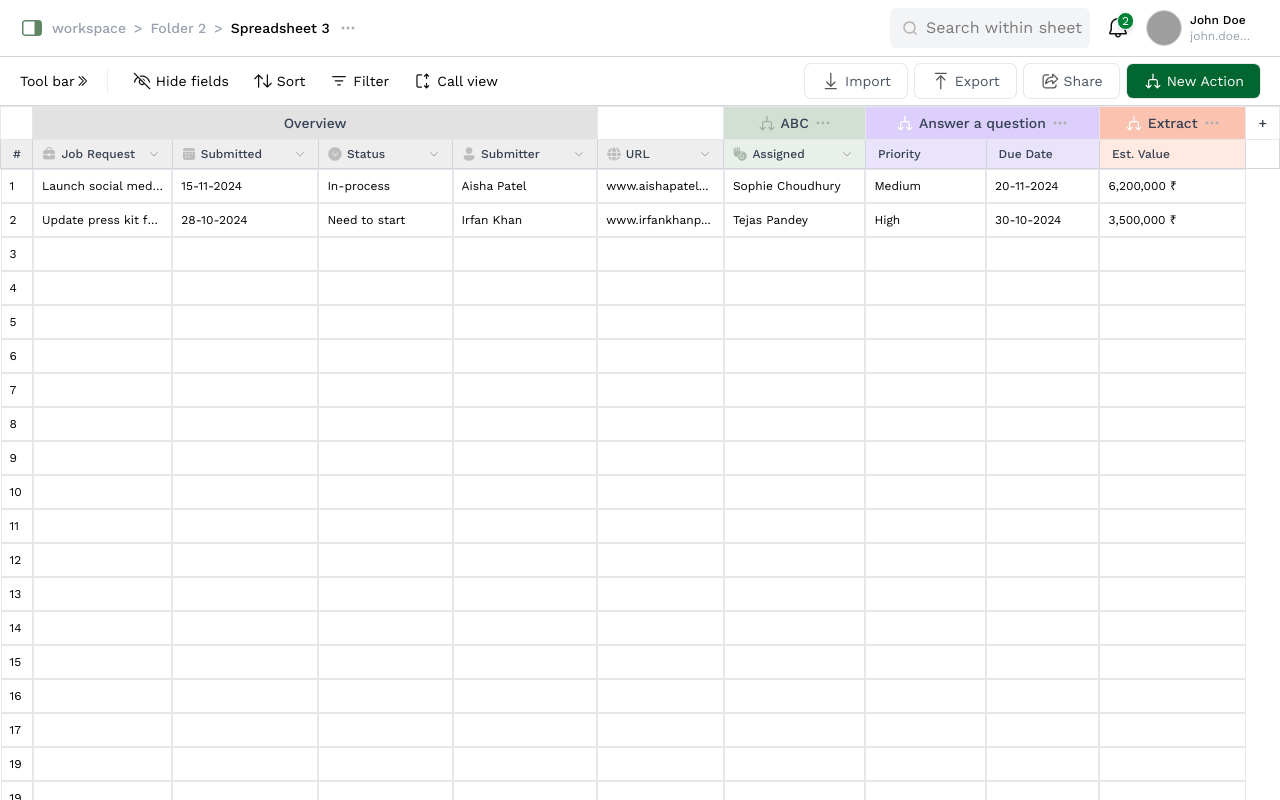
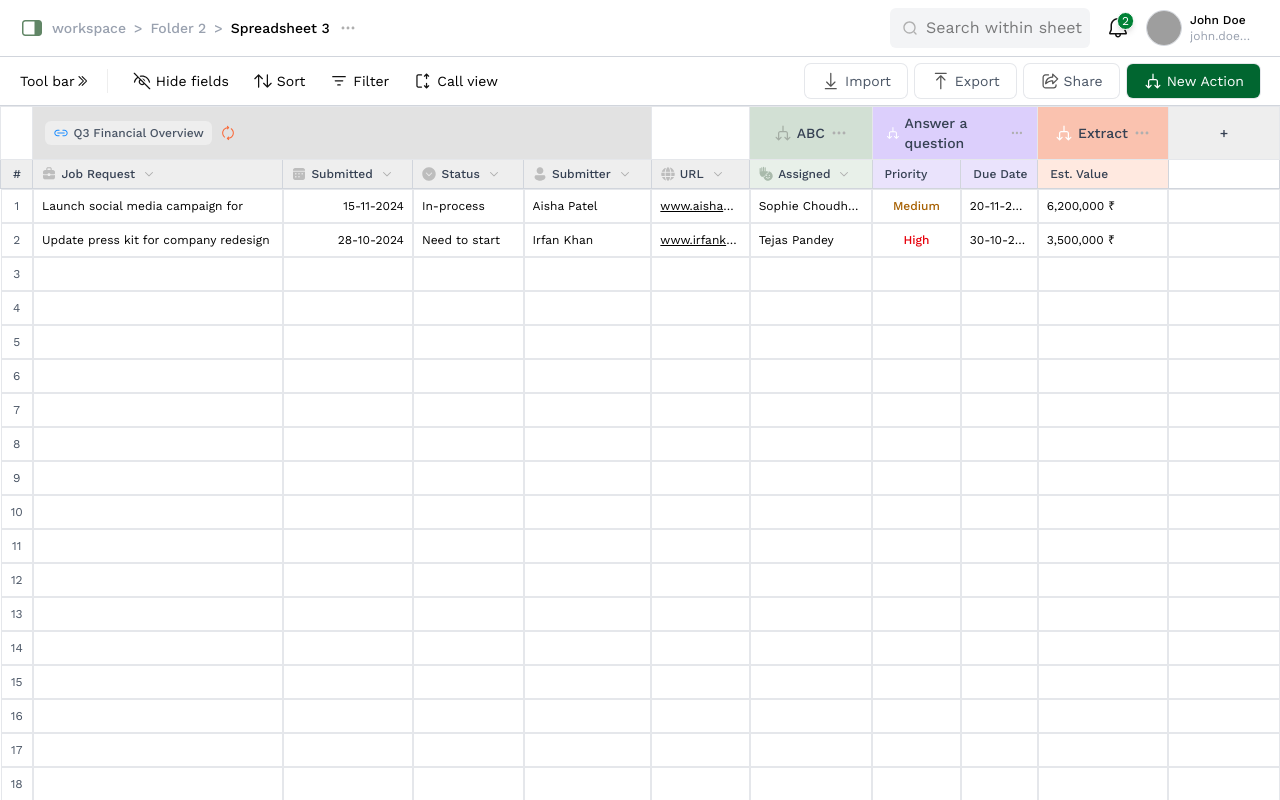
Before and after one commit to Shubham-567/Spreadsheet-Clone, a React (Vite) app: page / in a window 1280 px wide. Shown: the top 800 px of the page. Built offline with nearby package versions, Linux system fonts and the light colour scheme; grey boxes are pictures that could not be loaded.

Commit message:
Added proper styles for spreadsheet table

```diff
--- a/src/components/Spreadsheet.tsx
+++ b/src/components/Spreadsheet.tsx
@@ -1,9 +1,20 @@
 import { useState } from "react";
-import { columnGroup, columns, initialData } from "../constants/data";
+import {
+  columnGroup,
+  columns,
+  initialData,
+  priorityStyles,
+} from "../constants/data";
 import Dropdown from "./icons/Dropdown";
 
 function Spreadsheet() {
   const [data, setData] = useState(initialData);
+  const dateColIndex = 2;
+  const urlColIndex = 5;
+  const priorityColIndex = 7;
+
+  const isPriority = (cell: string) =>
+    cell === "Low" || cell === "Medium" || cell === "High";
 
   const handleCellChange = (
     rowIndex: number,
@@ -21,7 +32,7 @@ function Spreadsheet() {
 
   return (
     <div className='overflow-x-auto'>
-      <table>
+      <table className='min-w-full'>
         <thead>
           {/* column group */}
           <tr>
@@ -30,11 +41,20 @@ function Spreadsheet() {
                 <th
                   key={i}
                   colSpan={colSpan}
-                  className={`column-group ${bgColor ? bgColor : ""}`}>
-                  {}
-                  <span>
-                    {prefix} {label} {suffix}
-                  </span>
+                  className={`column-group ${bgColor || ""}`}>
+                  {i === 1 ? (
+                    <div className='inline-flex gap-2 items-center text-gray-600 text-xs'>
+                      <span className='bg-[#EEEEEE] inline-flex items-center gap-1 px-2 py-1 rounded-md'>
+                        {prefix}
+                        {label}
+                      </span>
+                      <span>{suffix}</span>
+                    </div>
+                  ) : (
+                    <span>
+                      {prefix} {label} {suffix}
+                    </span>
+                  )}
                 </th>
               )
             )}
@@ -43,12 +63,14 @@ function Spreadsheet() {
           {/* columns */}
           <tr>
             {columns.map(({ label, icon, bgColor, dropdown }, i) => (
-              <th key={i} className={`column ${bgColor ? bgColor : ""}`}>
+              <th
+                key={i}
+                className={`column ${bgColor || ""} ${
+                  i === 1 ? "min-w-[250px]" : ""
+                } ${i === columns.length - 1 ? "min-w-[100px]" : ""}`}>
                 <span>
-                  <span>
-                    <span className='opacity-60'>{icon}</span>
-                    {label}
-                  </span>
+                  <span className='opacity-60'>{icon}</span>
+                  {label}
                   {dropdown && (
                     <span>
                       <Dropdown />
@@ -60,16 +82,25 @@ function Spreadsheet() {
           </tr>
         </thead>
 
+        {/* Editable cells */}
         <tbody>
           {data.map((row, rowIndex) => (
             <tr key={rowIndex}>
               {row.map((cell, colIndex) => (
                 <td key={colIndex}>
                   {colIndex === 0 ? (
-                    <span className='row-cell'>{cell}</span>
+                    <span className='row-index-cell'>{cell}</span>
                   ) : (
                     <input
-                      className='input-column'
+                      className={`input-column ${
+                        colIndex === urlColIndex && "underline"
+                      } ${colIndex === dateColIndex && "text-end"} ${
+                        colIndex === priorityColIndex &&
+                        isPriority(cell.toString())
+                          ? priorityStyles[cell as keyof typeof priorityStyles]
+                          : ""
+                      }`}
+                      id={`row-${rowIndex + 1}-col-${colIndex}`}
                       value={cell}
                       onChange={(e) =>
                         handleCellChange(rowIndex, colIndex, e.target.value)
--- /dev/null
+++ b/src/components/icons/ArrowSync.tsx
@@ -0,0 +1,17 @@
+function ArrowSync() {
+  return (
+    <svg
+      width='16'
+      height='16'
+      viewBox='0 0 16 16'
+      fill='none'
+      xmlns='http://www.w3.org/2000/svg'>
+      <path
+        d='M10.8337 3.45341C10.6663 3.67298 10.7085 3.98673 10.9281 4.15419C12.1203 5.06343 12.8333 6.47214 12.8333 8C12.8333 10.4907 10.9494 12.5413 8.52888 12.8047L8.97978 12.3536C9.17505 12.1583 9.17505 11.8417 8.97978 11.6464C8.80227 11.4689 8.5245 11.4528 8.32876 11.598L8.27268 11.6464L6.93934 12.9798C6.76183 13.1573 6.7457 13.4351 6.89093 13.6308L6.93934 13.6869L8.27268 15.0202C8.46794 15.2155 8.78452 15.2155 8.97978 15.0202C9.1573 14.8427 9.17343 14.5649 9.0282 14.3692L8.97978 14.3131L8.47963 13.8139C11.4769 13.57 13.8333 11.0602 13.8333 8C13.8333 6.15685 12.9721 4.45548 11.5345 3.35905C11.3149 3.19159 11.0012 3.23384 10.8337 3.45341ZM7.02022 0.979782C6.82496 1.17504 6.82496 1.49163 7.02022 1.68689L7.51972 2.18616C4.52273 2.4304 2.16667 4.94006 2.16667 8C2.16667 9.76297 2.95418 11.3983 4.28721 12.4994C4.50011 12.6753 4.81527 12.6452 4.99113 12.4323C5.16699 12.2194 5.13697 11.9043 4.92407 11.7284C3.81863 10.8153 3.16667 9.46147 3.16667 8C3.16667 5.50958 5.05022 3.45908 7.47047 3.19535L7.02022 3.64645C6.82496 3.84171 6.82496 4.15829 7.02022 4.35356C7.21549 4.54882 7.53207 4.54882 7.72733 4.35356L9.06066 3.02022C9.25593 2.82496 9.25593 2.50838 9.06066 2.31312L7.72733 0.979782C7.53207 0.78452 7.21549 0.78452 7.02022 0.979782Z'
+        fill='#FA6736'
+      />
+    </svg>
+  );
+}
+
+export default ArrowSync;
--- /dev/null
+++ b/src/components/icons/Link.tsx
@@ -0,0 +1,17 @@
+function Link() {
+  return (
+    <svg
+      width='16'
+      height='16'
+      viewBox='0 0 16 16'
+      fill='none'
+      xmlns='http://www.w3.org/2000/svg'>
+      <path
+        d='M6.16667 4.66666C6.44281 4.66666 6.66667 4.89052 6.66667 5.16666C6.66667 5.4177 6.48166 5.62553 6.24055 5.66124L6.16667 5.66666H4.66667C3.378 5.66666 2.33333 6.71133 2.33333 8C2.33333 9.24264 3.30471 10.2584 4.52956 10.3294L4.66667 10.3333H6.16667C6.44281 10.3333 6.66667 10.5572 6.66667 10.8333C6.66667 11.0844 6.48166 11.2922 6.24055 11.3279L6.16667 11.3333H4.66667C2.82572 11.3333 1.33333 9.84095 1.33333 8C1.33333 6.21483 2.73664 4.75743 4.5003 4.67074L4.66667 4.66666H6.16667ZM11.3333 4.66666C13.1743 4.66666 14.6667 6.15905 14.6667 8C14.6667 9.78516 13.2634 11.2426 11.4997 11.3293L11.3333 11.3333H9.83333C9.55719 11.3333 9.33333 11.1095 9.33333 10.8333C9.33333 10.5823 9.51834 10.3745 9.75945 10.3388L9.83333 10.3333H11.3333C12.622 10.3333 13.6667 9.28866 13.6667 8C13.6667 6.75736 12.6953 5.74159 11.4704 5.67062L11.3333 5.66666H9.83333C9.55719 5.66666 9.33333 5.44281 9.33333 5.16666C9.33333 4.91563 9.51834 4.7078 9.75945 4.67209L9.83333 4.66666H11.3333ZM4.66667 7.5H11.3333C11.6095 7.5 11.8333 7.72385 11.8333 8C11.8333 8.25313 11.6452 8.46232 11.4012 8.49543L11.3333 8.5H4.66667C4.39052 8.5 4.16667 8.27614 4.16667 8C4.16667 7.74687 4.35477 7.53767 4.59882 7.50456L4.66667 7.5H11.3333H4.66667Z'
+        fill='#1A8CFF'
+      />
+    </svg>
+  );
+}
+
+export default Link;
--- a/src/constants/data.tsx
+++ b/src/constants/data.tsx
@@ -1,9 +1,11 @@
 import ArrowSplit from "../components/icons/ArrowSplit";
+import ArrowSync from "../components/icons/ArrowSync";
 import Briefcase from "../components/icons/Briefcase";
 import Calendar from "../components/icons/Calendar";
 import ChevronCircle from "../components/icons/ChevronCircle";
 import Emoji from "../components/icons/Emoji";
 import Globe from "../components/icons/Globe";
+import Link from "../components/icons/Link";
 import Person from "../components/icons/Person";
 import ThreeDots from "../components/icons/ThreeDots";
 
@@ -11,9 +13,11 @@ import ThreeDots from "../components/icons/ThreeDots";
 export const columnGroup = [
   { label: "", colSpan: 1 },
   {
-    label: "Overview",
+    label: "Q3 Financial Overview",
     colSpan: 4,
     bgColor: "bg-[#E2E2E2]",
+    prefix: <Link />,
+    suffix: <ArrowSync />,
   },
   {
     label: "",
@@ -40,7 +44,7 @@ export const columnGroup = [
     prefix: <ArrowSplit />,
     suffix: <ThreeDots />,
   },
-  { label: "+", colSpan: 1, bgColor: "#EEEEEE" },
+  { label: "+", colSpan: 1, bgColor: "bg-[#EEEEEE]" },
 ];
 
 export const columns = [
@@ -85,15 +89,16 @@ export const columns = [
 export const initialData = [
   [
     1,
-    "Launch social media campaign for pro...",
+    "Launch social media campaign for",
     "15-11-2024",
     "In-process",
     "Aisha Patel",
-    "www.aishapatel...",
+    "www.aishapatel.com",
     "Sophie Choudhury",
     "Medium",
     "20-11-2024",
     "6,200,000 ₹",
+    "",
   ],
   [
     2,
@@ -101,38 +106,33 @@ export const initialData = [
     "28-10-2024",
     "Need to start",
     "Irfan Khan",
-    "www.irfankhanp...",
+    "www.irfankhan.com",
     "Tejas Pandey",
     "High",
     "30-10-2024",
     "3,500,000 ₹",
+    "",
   ],
-  [3, "", "", "", "", "", "", "", "", ""],
-  [4, "", "", "", "", "", "", "", "", ""],
-  [5, "", "", "", "", "", "", "", "", ""],
-  [6, "", "", "", "", "", "", "", "", ""],
-  [7, "", "", "", "", "", "", "", "", ""],
-  [8, "", "", "", "", "", "", "", "", ""],
-  [9, "", "", "", "", "", "", "", "", ""],
-  [10, "", "", "", "", "", "", "", "", ""],
-  [11, "", "", "", "", "", "", "", "", ""],
-  [12, "", "", "", "", "", "", "", "", ""],
-  [13, "", "", "", "", "", "", "", "", ""],
-  [14, "", "", "", "", "", "", "", "", ""],
-  [15, "", "", "", "", "", "", "", "", ""],
-  [16, "", "", "", "", "", "", "", "", ""],
-  [17, "", "", "", "", "", "", "", "", ""],
-  [19, "", "", "", "", "", "", "", "", ""],
-  [19, "", "", "", "", "", "", "", "", ""],
-  [20, "", "", "", "", "", "", "", "", ""],
-  [21, "", "", "", "", "", "", "", "", ""],
-  [22, "", "", "", "", "", "", "", "", ""],
-  [23, "", "", "", "", "", "", "", "", ""],
-  [24, "", "", "", "", "", "", "", "", ""],
-  [25, "", "", "", "", "", "", "", "", ""],
-  [26, "", "", "", "", "", "", "", "", ""],
-  [27, "", "", "", "", "", "", "", "", ""],
-  [28, "", "", "", "", "", "", "", "", ""],
-  [29, "", "", "", "", "", "", "", "", ""],
-  [30, "", "", "", "", "", "", "", "", ""],
+
+  // Additional rows
+  ...Array.from({ length: 28 }, (_, i) => [
+    i + 3,
+    "",
+    "",
+    "",
+    "",
+    "",
+    "",
+    "",
+    "",
+    "",
+    "",
+  ]),
 ];
+
+
+export const priorityStyles = {
+  Low: "text-center text-xs text-blue-500 font-medium",
+  Medium: "text-center text-xs text-yellow-700 font-medium",
+  High: "text-center text-xs text-red-600 font-medium",
+};
--- a/src/index.css
+++ b/src/index.css
@@ -10,6 +10,7 @@ body {
     @apply flex justify-between items-center;
   }
 
+  /* Top bar */
   .top-bar,
   .tool-bar {
     @apply flex justify-between items-center px-5 py-1 border-b border-gray-300;
@@ -26,6 +27,8 @@ body {
   .notification-count {
     @apply absolute -top-1 -right-1 bg-green-700 text-white text-xs rounded-full flex items-center justify-center shadow-md border border-white px-1;
   }
+
+  /* Tool Bar */
 
   .tool-bar-control {
     @apply gap-1 px-2 py-2 rounded-md cursor-pointer hover:bg-gray-100;
@@ -49,7 +52,7 @@ body {
   }
 
   .column > span {
-    @apply flex justify-between items-center w-full gap-1;
+    @apply flex justify-start items-center w-full gap-1;
   }
 
   .column > span > span {
@@ -60,7 +63,7 @@ body {
     @apply w-full truncate text-xs bg-transparent outline-none border border-gray-200 m-0 px-2 py-2 focus:border focus:border-green-700 focus:shadow-[0_0_8px_2px_rgba(21,128,61,0.15)];
   }
 
-  .row-cell {
-    @apply px-2 py-2 block border border-gray-200 text-xs;
+  .row-index-cell {
+    @apply px-2 py-2 block border border-gray-200 text-xs text-center text-gray-600;
   }
 }
```
Also changed, not shown: 1 other file (tests, documents, lock files or other folders).
